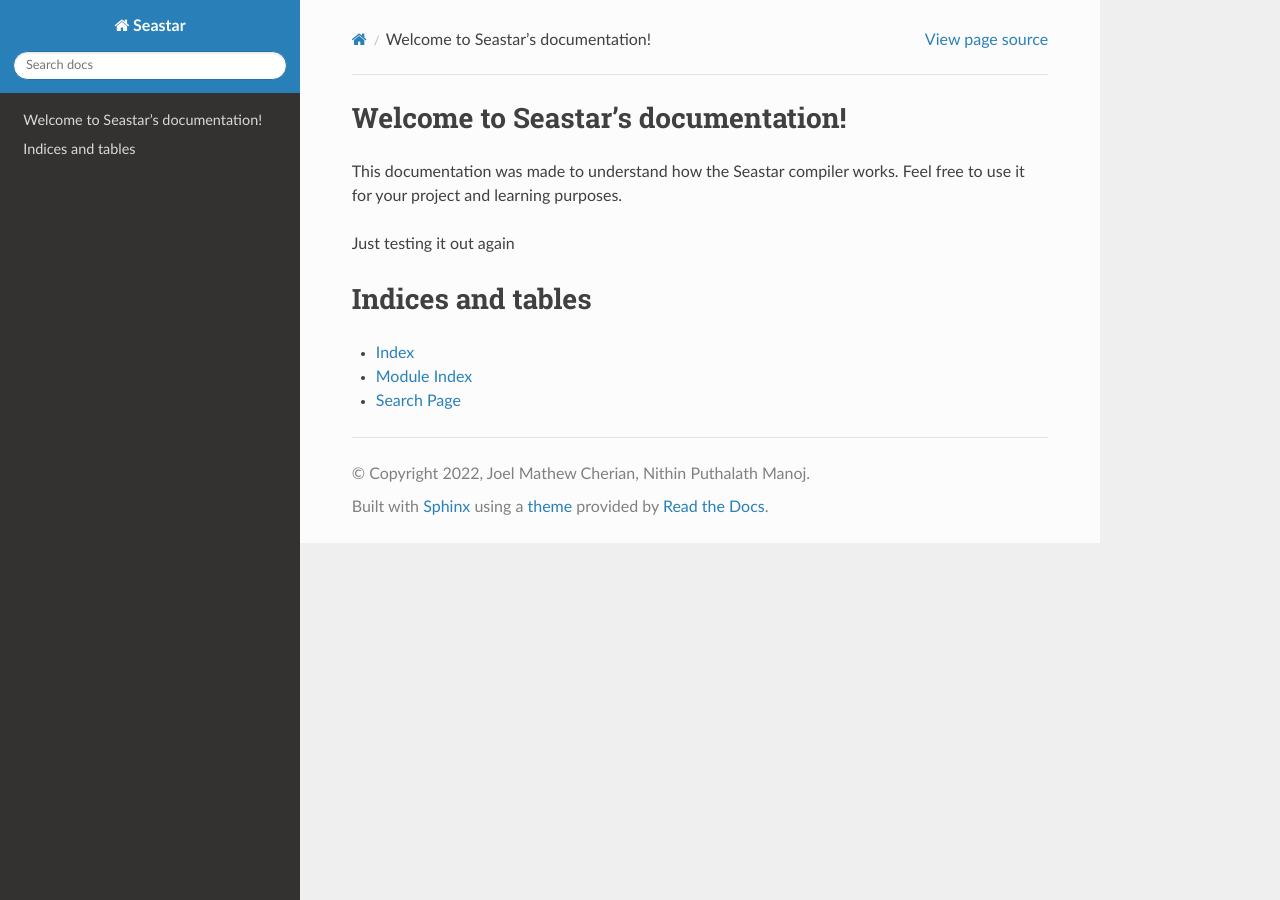
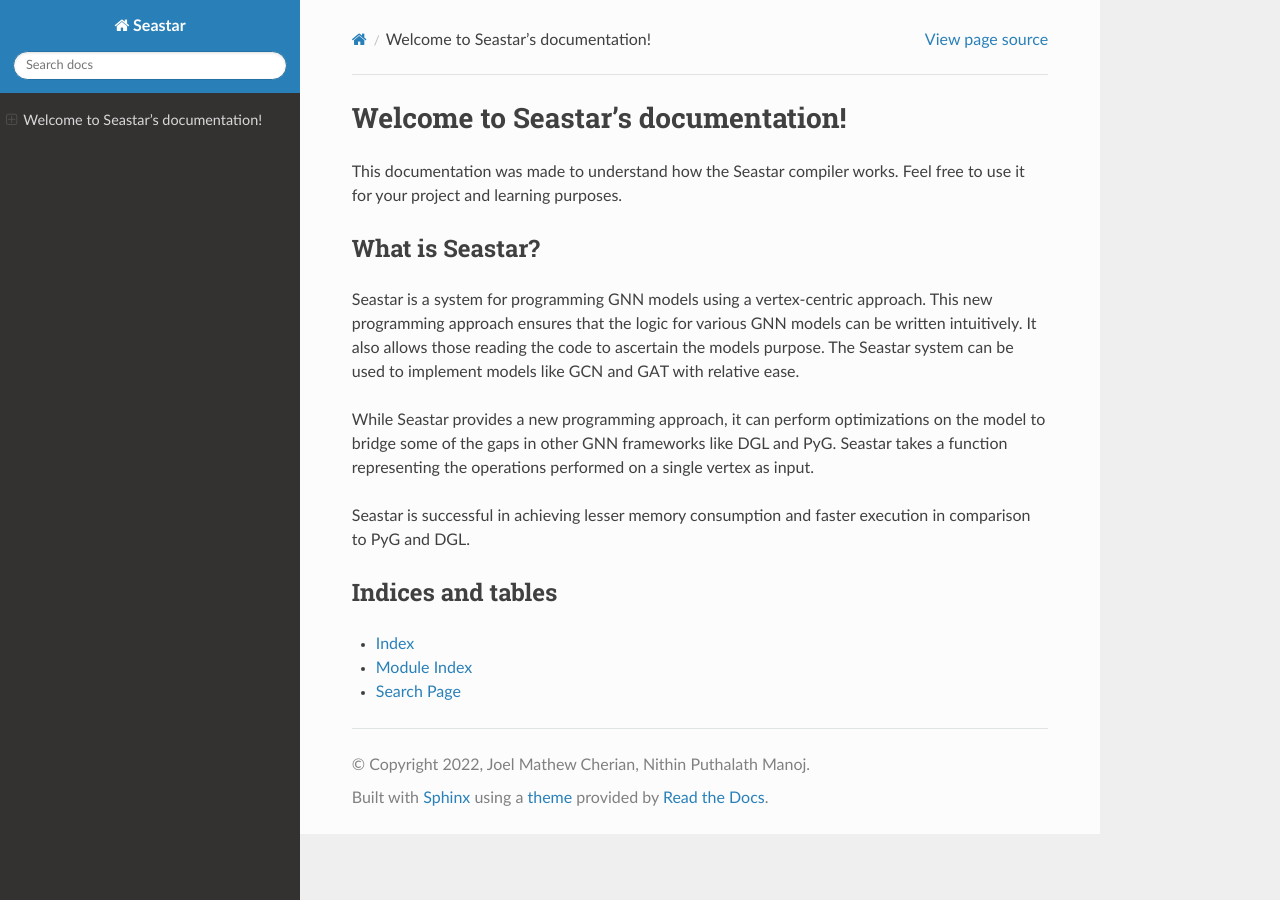
Before and after one commit to nithinmanoj10/Seastar-Documentation, a Sphinx documentation site: the page built from docs/source/index.rst, in a window 1280 px wide. Built offline with Sphinx 7.4.7 and the Read the Docs theme 2.0.0, drawn with Linux system fonts in a browser that asks for light colours.

Commit message:
📖 Add What is Seastar section
Added a section called "What is Seastar" to the main page of the documentation. It explains what seastar does in brief.

```diff
--- a/docs/source/index.rst
+++ b/docs/source/index.rst
@@ -13,8 +9,19 @@
    :maxdepth: 2
    :caption: Contents:
 
-Just testing it out again
+What is Seastar?
+================
 
+Seastar is a system for programming GNN models using a vertex-centric approach. This new programming approach
+ensures that the logic for various GNN models can be written intuitively. It also allows those reading
+the code to ascertain the models purpose. The Seastar system can be used to implement models like GCN and GAT
+with relative ease.
+
+While Seastar provides a new programming approach, it can perform optimizations on the model to bridge some of the gaps in
+other GNN frameworks like DGL and PyG. Seastar takes a function representing the operations performed on a single
+vertex as input.
+
+Seastar is successful in achieving lesser memory consumption and faster execution in comparison to PyG and DGL.
 
 Indices and tables
 ==================
```
Also changed, not shown: other parts of docs/source/index.rst (+1 -5 lines), 5 other files.
